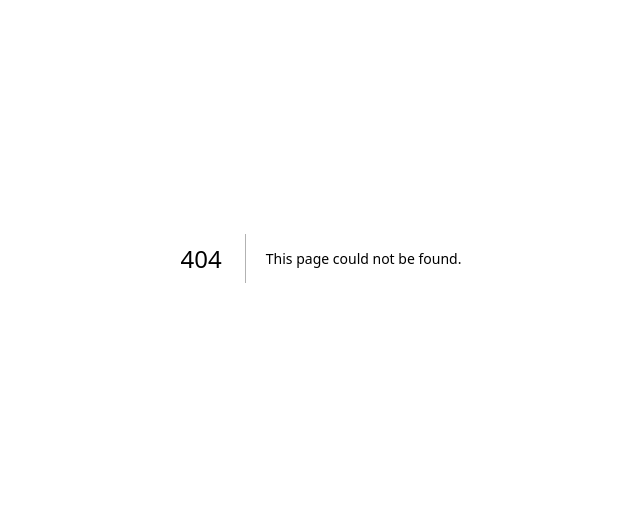
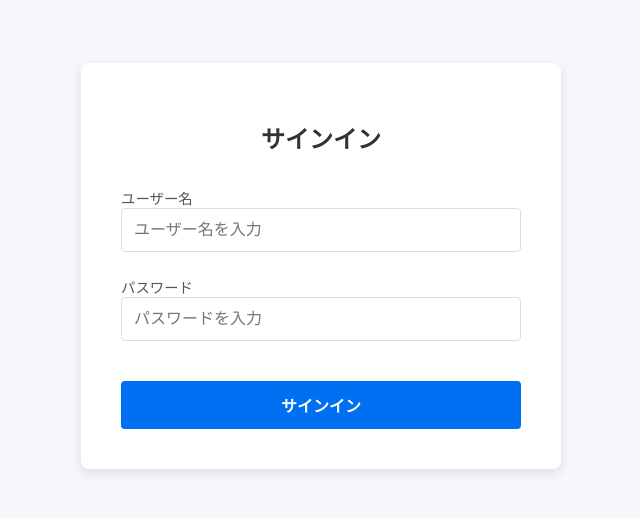
Before and after one commit to tacokunchan/2025-Hew-MemoSync, a Next.js app in the folder memosync/: page /SignIn in a window 1280 px wide. Before the commit this address had no page. Shown: the part 142-660 px from the top of the page, without its empty margins (319-959 px from the left). Built offline with nearby package versions, Linux system fonts and the light colour scheme.

Commit message:
signinpageの作成

```diff
--- /dev/null
+++ b/memosync/src/app/(User)/SignIn/SignIn.module.css
@@ -0,0 +1,75 @@
+/* SignInPage.module.css */
+
+/* 画面全体：背景色をつけて中央寄せにする */
+.container {
+  min-height: 100vh;
+  display: flex;
+  align-items: center;
+  justify-content: center;
+  background-color: #f5f7fa; /* 薄いグレーの背景 */
+  font-family: 'Helvetica Neue', Arial, sans-serif;
+}
+
+/* ログインフォームのカード部分 */
+.card {
+  background-color: #ffffff;
+  padding: 2.5rem; /* 内側の余白 */
+  border-radius: 8px; /* 角丸 */
+  box-shadow: 0 4px 12px rgba(0, 0, 0, 0.1); /* ふんわりとした影 */
+  width: 100%;
+  max-width: 400px; /* 横幅が広がりすぎないように制限 */
+}
+
+.title {
+  text-align: center;
+  margin-bottom: 2rem;
+  color: #333;
+  font-size: 1.5rem;
+}
+
+/* 各入力欄のグループ（ラベルとinputをまとめる） */
+.formGroup {
+  margin-bottom: 1.5rem;
+}
+
+.label {
+  display: block; /* ラベルを独立した行にする */
+  margin-bottom: 0.5rem;
+  color: #555;
+  font-size: 0.9rem;
+  font-weight: 500;
+}
+
+.input {
+  width: 100%;
+  padding: 0.75rem;
+  border: 1px solid #ddd;
+  border-radius: 4px;
+  font-size: 1rem;
+  box-sizing: border-box; /* paddingを含めて幅を計算 */
+  transition: border-color 0.2s;
+}
+
+.input:focus {
+  outline: none;
+  border-color: #0070f3; /* フォーカス時の色（青） */
+}
+
+/* 送信ボタン */
+.button {
+  width: 100%;
+  padding: 0.75rem;
+  background-color: #0070f3; /* メインカラー（青） */
+  color: white;
+  border: none;
+  border-radius: 4px;
+  font-size: 1rem;
+  font-weight: bold;
+  cursor: pointer;
+  transition: background-color 0.2s;
+  margin-top: 1rem;
+}
+
+.button:hover {
+  background-color: #005bb5; /* ホバー時の少し濃い青 */
+}
--- /dev/null
+++ b/memosync/src/app/(User)/SignIn/page.tsx
@@ -0,0 +1,48 @@
+import React from 'react';
+import styles from './SignIn.module.css'; // 作成したCSSをインポート
+
+const SignInPage = () => {
+  return (
+    <div className={styles.container}>
+      <div className={styles.card}>
+        <h1 className={styles.title}>サインイン</h1>
+        <form>
+          {/* ユーザー名 */}
+          <div className={styles.formGroup}>
+            <label className={styles.label}>
+              ユーザー名
+              <input
+                type="text"
+                name="username"
+                className={styles.input}
+                placeholder="ユーザー名を入力"
+              />
+            </label>
+          </div>
+
+          {/* パスワード */}
+          <div className={styles.formGroup}>
+            <label className={styles.label}>
+              パスワード
+              <input
+                type="password"
+                name="password"
+                className={styles.input}
+                placeholder="パスワードを入力"
+              />
+            </label>
+          </div>
+
+          {/* ボタン */}
+          <input
+            type="submit"
+            value="サインイン"
+            className={styles.button}
+          />
+        </form>
+      </div>
+    </div>
+  );
+};
+
+export default SignInPage;
--- a/memosync/src/app/page.tsx
+++ b/memosync/src/app/page.tsx
@@ -1,9 +1,10 @@
-import Image from "next/image";
+import SignInPage from "@/components/SignInComponent/SignIn";
+
 
 export default function Home() {
   return (
    <div>
-     ここから始まる共有メモアプリ
+     <SignInPage />
    </div>
   );
 }
--- /dev/null
+++ b/memosync/src/components/SignInComponent/SignIn.module.css
@@ -0,0 +1,75 @@
+/* SignInPage.module.css */
+
+/* 画面全体：背景色をつけて中央寄せにする */
+.container {
+  min-height: 100vh;
+  display: flex;
+  align-items: center;
+  justify-content: center;
+  background-color: #f5f7fa; /* 薄いグレーの背景 */
+  font-family: 'Helvetica Neue', Arial, sans-serif;
+}
+
+/* ログインフォームのカード部分 */
+.card {
+  background-color: #ffffff;
+  padding: 2.5rem; /* 内側の余白 */
+  border-radius: 8px; /* 角丸 */
+  box-shadow: 0 4px 12px rgba(0, 0, 0, 0.1); /* ふんわりとした影 */
+  width: 100%;
+  max-width: 400px; /* 横幅が広がりすぎないように制限 */
+}
+
+.title {
+  text-align: center;
+  margin-bottom: 2rem;
+  color: #333;
+  font-size: 1.5rem;
+}
+
+/* 各入力欄のグループ（ラベルとinputをまとめる） */
+.formGroup {
+  margin-bottom: 1.5rem;
+}
+
+.label {
+  display: block; /* ラベルを独立した行にする */
+  margin-bottom: 0.5rem;
+  color: #555;
+  font-size: 0.9rem;
+  font-weight: 500;
+}
+
+.input {
+  width: 100%;
+  padding: 0.75rem;
+  border: 1px solid #ddd;
+  border-radius: 4px;
+  font-size: 1rem;
+  box-sizing: border-box; /* paddingを含めて幅を計算 */
+  transition: border-color 0.2s;
+}
+
+.input:focus {
+  outline: none;
+  border-color: #0070f3; /* フォーカス時の色（青） */
+}
+
+/* 送信ボタン */
+.button {
+  width: 100%;
+  padding: 0.75rem;
+  background-color: #0070f3; /* メインカラー（青） */
+  color: white;
+  border: none;
+  border-radius: 4px;
+  font-size: 1rem;
+  font-weight: bold;
+  cursor: pointer;
+  transition: background-color 0.2s;
+  margin-top: 1rem;
+}
+
+.button:hover {
+  background-color: #005bb5; /* ホバー時の少し濃い青 */
+}
```
Also changed, not shown: memosync/src/components/SignInComponent/SignIn.tsx (added, +48 -0 lines), memosync/src/app/(User)/LogIn/page.tsx (added), memosync/src/components/LoginInComponent/LogIn.tsx (added).
